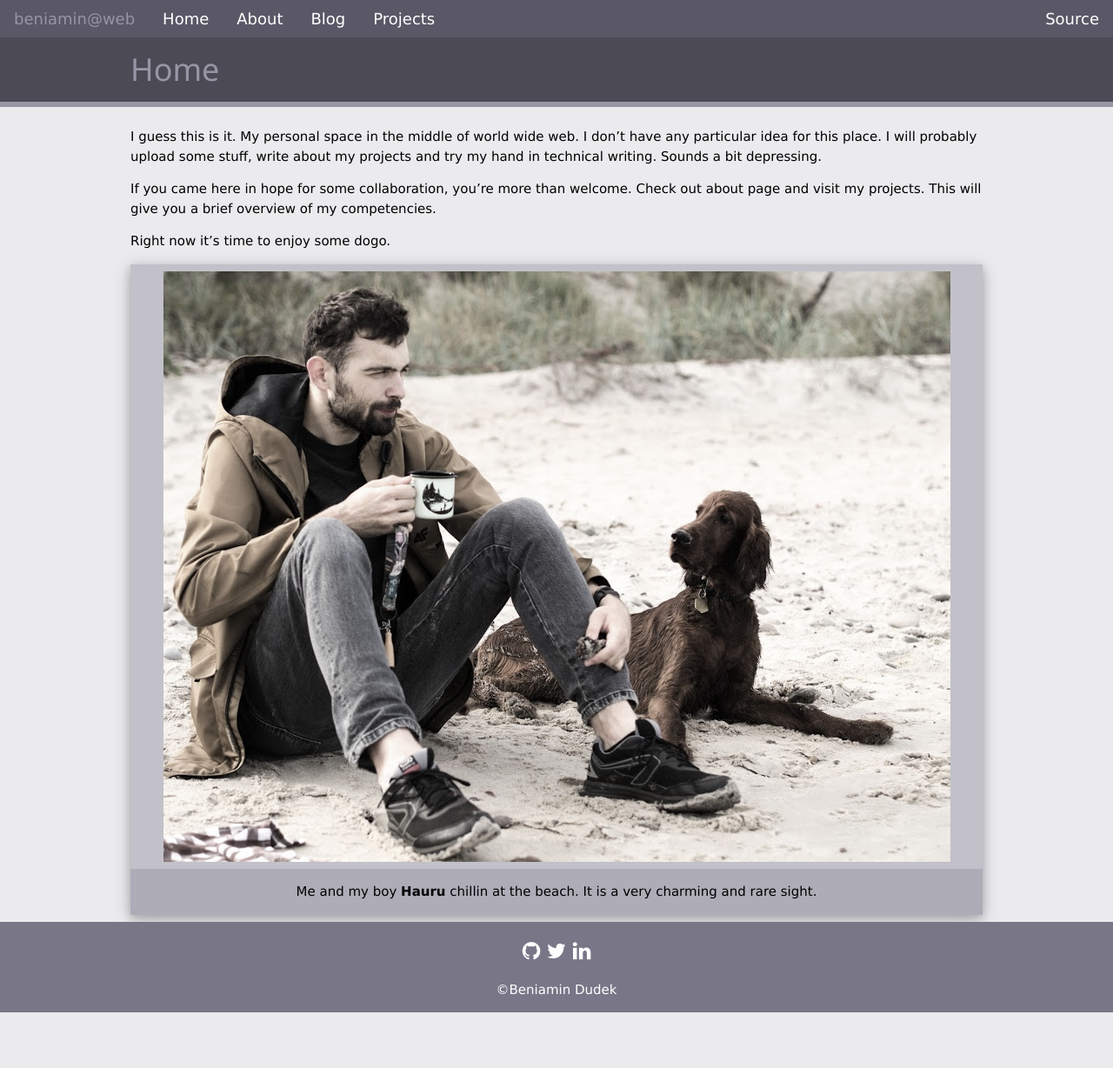
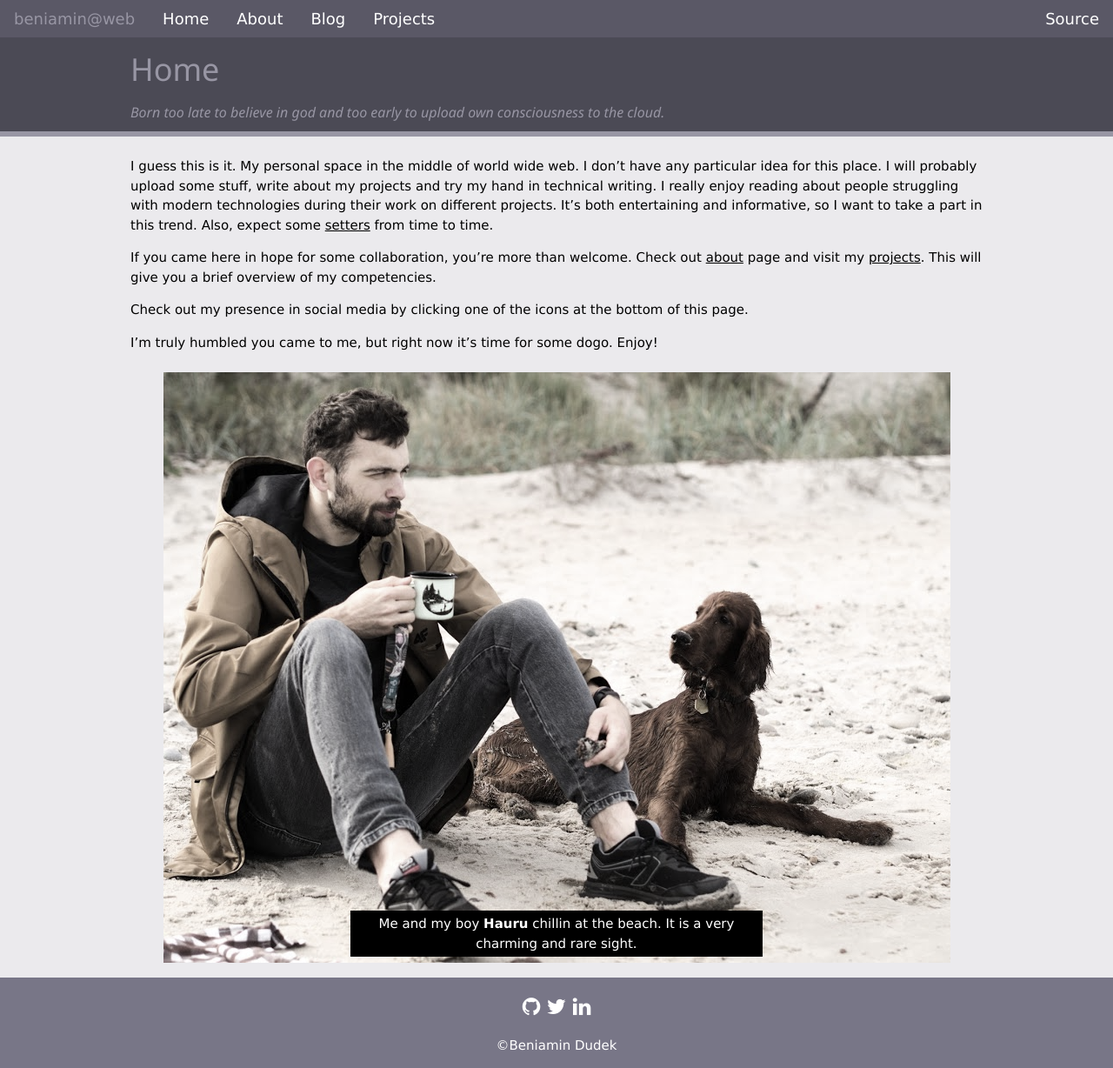
Before and after one commit to thinkofher/thinkofher.github.io, a Jekyll site: the page built from index.md, in a window 1280 px wide. Shown: the whole page at 87% size. Built offline with Jekyll 4.4.1, drawn with Linux system fonts in a browser that asks for light colours; before the commit the page ends 1164 px from its top, so only the background shows below that.

Commit message:
Web improvments.
* Add subtitle.
* Improve home page.

```diff
--- a/_layouts/default.html
+++ b/_layouts/default.html
@@ -11,6 +11,7 @@
       <div class="w3-container w3-theme-d5 w3-bottombar w3-border-theme">
         <div class="w3-content">
           <h1 class="w3-text-theme">{{ page.title }}</h1>
+          <h6 class="w3-text-theme"><i>{{ page.subtitle }}</i></h6>
         </div>
       </div>
 
--- a/_layouts/home.html
+++ b/_layouts/home.html
@@ -1,10 +1,12 @@
 ---
 layout: default
+imgdesc: "Me and my boy <b>Hauru</b> chillin at the beach. It is a very charming and rare sight."
 ---
 {{ content }}
-<div class="w3-card-4 w3-center w3-theme-l2">
-  <img src="assets/img/me_and_hauru.jpg" alt="Me and my friend Hauru" class="w3-image w3-padding w3-grayscale-min">
-  <div class="w3-container w3-center w3-theme-l1">
-    <p>Me and my boy <b>Hauru</b> chillin at the beach. It is a very charming and rare sight.</p>
+<div class="w3-container w3-center">
+  <div class="w3-display-container w3-center">
+    <img src="assets/img/me_and_hauru.jpg" alt="Me and my friend Hauru" class="w3-image w3-padding w3-grayscale-min">
+    <p class="w3-padding-small w3-display-bottommiddle w3-black w3-hide-small">{{ layout.imgdesc }}</p>
   </div>
+  <p class="w3-hide-large w3-hide-medium">{{ layout.imgdesc }}</p>
 </div>
--- a/index.md
+++ b/index.md
@@ -1,15 +1,26 @@
 ---
 title: Home
+subtitle: "Born too late to believe in god and too early to upload own consciousness to the cloud."
 layout: home
 ---
 
 I guess this is it. My personal space in the middle of world
 wide web. I don't have any particular idea for this place.
 I will probably upload some stuff, write about my projects and
-try my hand in technical writing. Sounds a bit depressing.
+try my hand in technical writing. I really enjoy reading about
+people struggling with modern technologies during their work
+on different projects. It's both entertaining and informative,
+so I want to take a part in this trend. Also, expect some
+[setters](https://en.wikipedia.org/wiki/Setter) from time
+to time.
 
 If you came here in hope for some collaboration, you're more
-than welcome. Check out about page and visit my projects.
-This will give you a brief overview of my competencies.
+than welcome. Check out [about](/about) page and visit my
+[projects](/projects). This will give you a brief overview
+of my competencies.
 
-Right now it's time to enjoy some dogo.
+Check out my presence in social media by clicking one of the
+icons at the bottom of this page.
+
+I'm truly humbled you came to me, but right now it's time for
+some dogo. Enjoy!
```
Also changed, not shown: _posts/2020-07-11-neovim-my-text-editor.md (+1 -0 lines).
